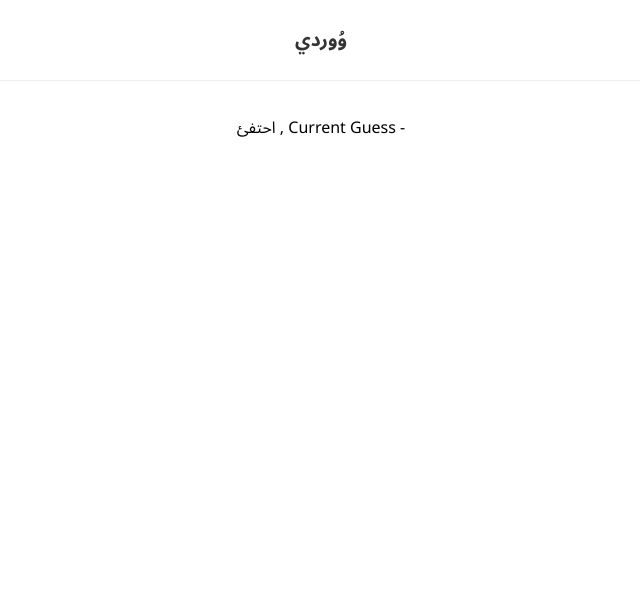
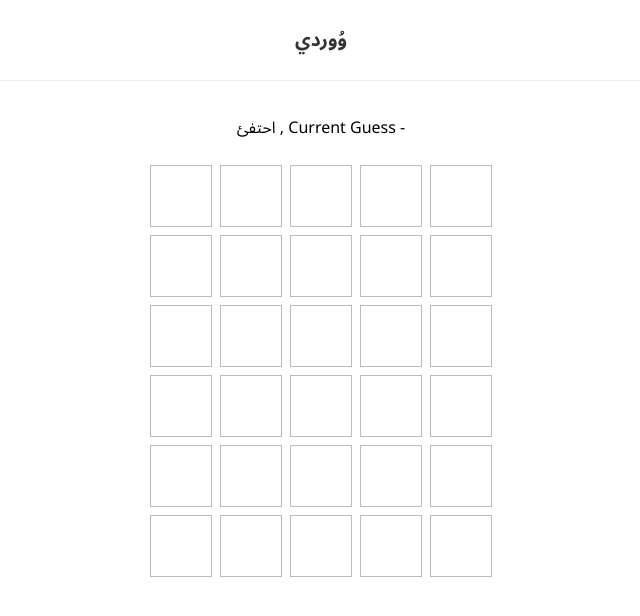
Before and after one commit to ThinkX1/wordy, a React (Vite) app: page / in a window 1280 px wide. Shown: the top 616 px of the page, without its empty margins (319-959 px from the left). Built offline with nearby package versions, Linux system fonts and the light colour scheme; data requests are answered from the project's data file.

Commit message:
show past and current guesses in arabic writing format

```diff
--- a/src/App.tsx
+++ b/src/App.tsx
@@ -13,8 +13,9 @@ function App() {
 		})}, [setSolution]);
   return (
     <>
-	<h1>وُوردي</h1>
-		<Wordle solution={solution} />
+			<h1>وُوردي</h1>
+			<Wordle solution={solution} />
+
     </>
   )
 }
--- /dev/null
+++ b/src/components/Grid.tsx
@@ -0,0 +1,18 @@
+
+import { Row}  from './Row';
+
+
+
+export const Grid = ({ guesses, currentGuess, turn}) => {
+		console.log('grid', turn ,currentGuess);
+		return (
+			<div>
+			{guesses.map((g,i) => {
+				if(turn === i){
+					return <Row key={i} currentGuess={currentGuess} />
+				}
+				return <Row key={i} guess={g}  />
+			})}
+			</div>
+		)
+}
--- /dev/null
+++ b/src/components/Row.tsx
@@ -0,0 +1,42 @@
+import { formatLetters, formatCurrentGuess } from '../util/formatWords.ts';
+
+export const Row = ({guess, currentGuess}) => {
+	if(guess) {
+		let formattedGuess = formatLetters(guess);
+		return (
+			<div className="row past">
+				{ formattedGuess.map((l, i) => (
+						<div key={i} className={l.color}>{l.key }</div>
+
+					))}
+			</div>
+		)
+	}
+
+	if(currentGuess) {
+		let letters = currentGuess.split('');
+		const formattedCurrentGuess = formatCurrentGuess(letters);
+		console.log('curentGuess........', letters);
+		return (
+			<div className="row current">
+				{formattedCurrentGuess.map((l, i) => (
+					<div key={i} className="filled">{l}</div>
+				)
+			)}
+			{[...Array(5 - letters.length)].map(( _, i) => (
+				<div key={i}></div>
+			))}
+			</div>
+		)
+	}
+
+	return (
+		<div className="row">
+				<div></div>
+				<div></div>
+				<div></div>
+				<div></div>
+				<div></div>
+		</div>
+	)
+}
--- a/src/components/Wordle.tsx
+++ b/src/components/Wordle.tsx
@@ -1,9 +1,9 @@
 import { useEffect } from 'react';
 import { useWordle } from '../hooks/useWordle';
-
+import { Grid } from './Grid';
 
 export const Wordle = ({ solution }) => {
-	const { currentGuess, handleKeyup } = useWordle(solution);
+	const { currentGuess, handleKeyup, guesses, turn, isCorrect	 } = useWordle(solution);
 
 	useEffect(() => {
 		window.addEventListener('keyup', handleKeyup);
@@ -11,10 +11,14 @@ export const Wordle = ({ solution }) => {
 		return () => window.removeEventListener('keyup', handleKeyup)
 	}, [handleKeyup]);
 
+	useEffect(() => {
+		console.log(guesses, turn, isCorrect, currentGuess);
+	}, [guesses, turn, isCorrect]);
 
 	return (
 		<div>
 			<p> {solution} , Current Guess - {currentGuess} </p>
+			<Grid guesses={guesses} currentGuess={currentGuess} turn={turn} />
 		</div>
 	)
 }
--- a/src/hooks/useWordle.ts
+++ b/src/hooks/useWordle.ts
@@ -3,7 +3,7 @@ import { useState } from 'react';
 export const useWordle = (solution) => {
 	const [turn, setTurn] = useState(0);
 	const [currentGuess, setCurrentGuess] = useState('');
-	const [guesses, setGuesses] = useState([]) // each guess is an array
+	const [guesses, setGuesses] = useState([...Array(6)]) // each guess is an array
 	const [history, setHistory] = useState([]) // each guess is a sttring
 	const [isCorrect, setIsCorrect] = useState(false);
 
@@ -13,7 +13,7 @@ export const useWordle = (solution) => {
 		const formattedGuess = [...currentGuess].map((l) => {
 			return {
 				key: l,
-				color: 'gray'
+				color: 'grey'
 			}
 		});
 
@@ -38,8 +38,26 @@ export const useWordle = (solution) => {
 	//add a new guess to the guesses state
 	// update the isCorrect
 	// add one to the turn
-	const addNewGuess = () => {
+	const addNewGuess = (formattedGuess) => {
+		if(currentGuess === solution) {
+			setIsCorrect(true);
+		}
+		setGuesses(prevGuesses => {
+			let newGuesses = [...prevGuesses];
+			newGuesses[turn] = formattedGuess ;
+			return newGuesses;
+		})
 
+		setHistory(prevHistory => {
+			return[...prevHistory, currentGuess];
+		})
+
+		setTurn(prevTurn => {
+			return prevTurn + 1
+		});
+
+
+		setCurrentGuess('');
 	}
 
 
@@ -64,8 +82,7 @@ export const useWordle = (solution) => {
 			}
 
 		const formatted = formatGuess();
-		console.log(formatted);
-
+		addNewGuess(formatted);
 		}
 
 
--- a/src/index.css
+++ b/src/index.css
@@ -11,3 +11,94 @@ border-bottom: 1px solid #eee;
 margin: 0 0 30px 0;
 color: #333;
 }
+
+/* rows */
+
+.row {
+	text-align: center;
+	display: flex;
+	justify-content: center;
+}
+.row > div {
+	display: block;
+	width: 60px;
+	height: 60px;
+	border: 1px solid #bbb;
+	margin: 4px;
+	text-align: center;
+	line-height: 60px;
+	text-transform: uppercase;
+	font-weight: bold;
+	font-size: 2.5em;
+	overflow: hidden;
+}
+.row > div.green {
+  --background: #5ac85a;
+  --border-color: #5ac85a;
+  animation: flip 0.5s ease forwards;
+}
+.row > div.grey {
+  --background: #a1a1a1;
+  --border-color: #a1a1a1;
+  animation: flip 0.6s ease forwards;
+}
+.row > div.yellow {
+  --background: #e2cc68;
+  --border-color: #e2cc68;
+  animation: flip 0.5s ease forwards;
+}
+.row > div:nth-child(2) {
+  animation-delay: 0.2s;
+}
+.row > div:nth-child(3) {
+  animation-delay: 0.4s;
+}
+.row > div:nth-child(4) {
+  animation-delay: 0.6s;
+}
+.row > div:nth-child(5) {
+  animation-delay: 0.8s;
+}
+
+.row.current > div.filled {
+	animation: bounce 0.2s ease-in-out forwards;
+}
+
+/* keyframe animations */
+@keyframes flip {
+  0% {
+    transform: rotateX(0);
+    background: #fff;
+    border-color: #333;
+  }
+  45% {
+    transform: rotateX(90deg);
+    background: white;
+    border-color: #333;
+  }
+  55% {
+    transform: rotateX(90deg);
+    background: var(--background);
+    border-color: var(--border-color);
+  }
+  100% {
+    transform: rotateX(0deg);
+    background: var(--background);
+    border-color: var(--border-color);
+    color: #eee;
+  }
+}
+
+@keyframes bounce {
+	0% {
+		transform: scale(1);
+		border-color: #ddd;
+	}
+	50% {
+		transform: scale(1.2);
+	}
+	100% {
+		transform: scale(1);
+		border-color: #333;
+	}
+}
--- /dev/null
+++ b/src/util/formatWords.ts
@@ -0,0 +1,75 @@
+
+export const formatLetters = (guess) =>  {
+	const letters = ["أ" , "ا", "إ", "د", "ذ", "ر", "ز", "و"];
+
+	const formattedArray = guess.map((l,i) => {
+		if(i === 0 ) {
+			if(letters.includes(l.key)) {
+				return l;
+			} else {
+			return { key: guess[i].key + "ـــ", color: guess[i].color }
+			}
+		} else {
+
+			if(i === 4 && !letters.includes(guess[3].key) ){
+				return   { key : "ـ"+ guess[i].key, color: guess[i].color }
+			} else if(letters.includes(guess[i - 1].key)) {
+					if(letters.includes(l.key) | i === 4) {
+						return l
+					}
+						console.log('key after lett', l.key, guess[i].key + "ــ");
+					return { key: guess[i].key + "ــــ", color: guess[i].color }
+			} else  if(letters.includes(l.key)) {
+					return { key: "ــ" + guess[i].key , color: guess[i].color}
+			} else  {
+				console.log('last condition', l.key);
+				return { key : "ــ" + guess[i].key + "ــ", color: guess[i].color}
+			}
+			}
+		}
+		);
+
+	return formattedArray;
+};
+
+
+export const formatCurrentGuess = (guess) =>  {
+	const letters = ["أ", "إ", "ا", "د", "ذ", "ر", "ز", "و"];
+
+	const formatted = guess.map((l, i) => {
+
+		if(i === 0) {
+			if(letters.includes(l)){
+				return l;
+			} else if(guess.length > 1) {
+				return l + "ـــ";
+			} else {
+				return l;
+			}
+		}
+		if(i === 4) {
+			if(!letters.includes(guess[3])){
+				return "ــ" + l;
+			} else {
+				return l;
+			}
+		}
+
+
+		if(letters.includes(l) && !letters.includes(guess[i-1])) {
+			return "ــ" + l;
+		} else if(letters.includes(guess[i-1]) && guess.length > i + 1 && !letters.includes(l)) {
+			return l + "ــ" ;
+		} else if(letters.includes(l)) {
+			return l;
+		} else if(guess.length > i + 1 ){
+			return "ــ" + l + "ــ";
+		} else if(!letters.includes(guess[i-1])){
+			return "ـ" + l;
+		} else {
+			return l
+		}
+		});
+
+	return formatted;
+}
```
